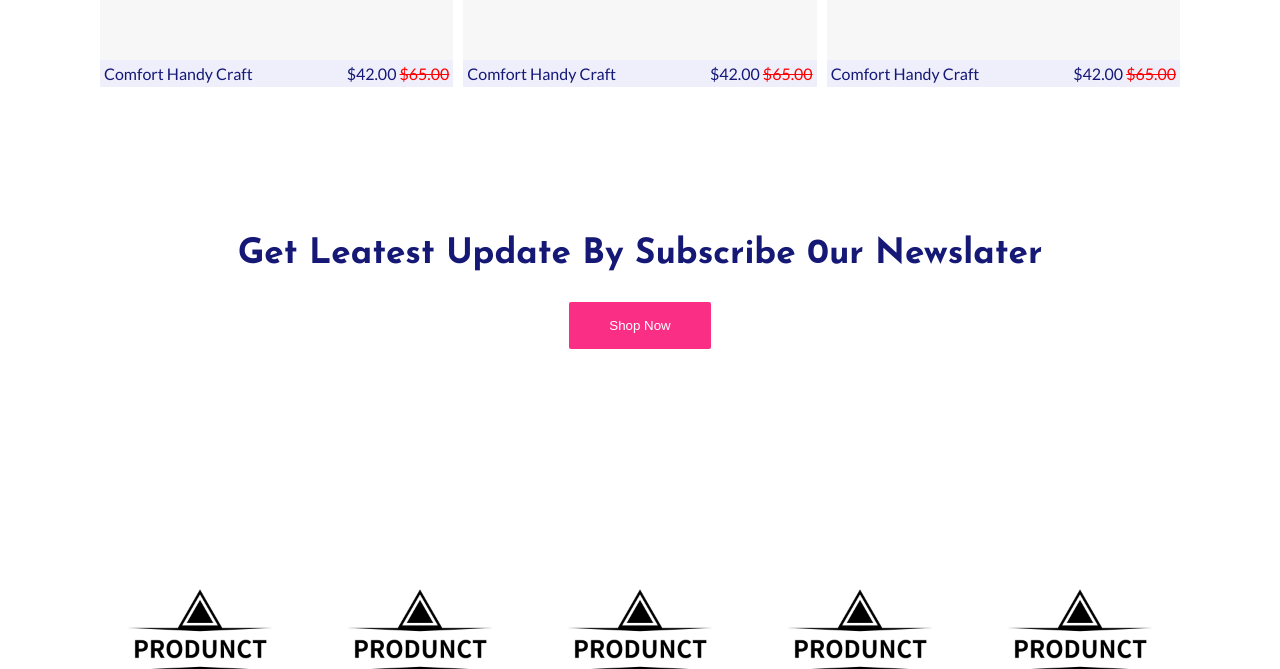
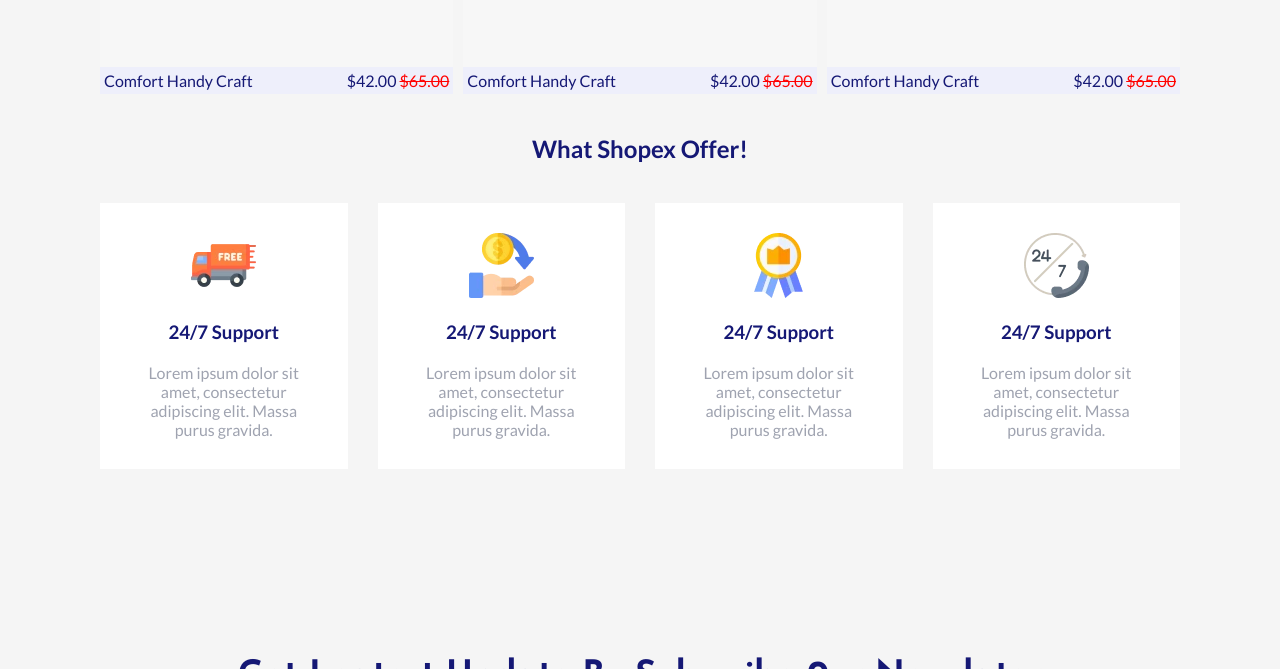
Before and after one commit to jasminabualrub/hekto, a plain HTML site: page index.html in a window 1280 px wide. Shown: the part 1821-2490 px from the top of the page. Drawn offline with Linux system fonts and the light colour scheme.

Commit message:
create shopbox section

```diff
--- a/assets/base.css
+++ b/assets/base.css
@@ -13,7 +13,7 @@ ul {
   --primary: #fb2e86;
   --sucess: #08d15f;
   --mainfont: "Lato", sans-serif;
-  --fontcolor:#151875;
+  --fontcolor: #151875;
 }
 /*بالعادة البوتون بكون اله حدود خارج الحدود فاحنا بنلغي الخاصية وبنعطيها الاوتلاين none*/
 .btn {
@@ -25,8 +25,8 @@ ul {
   border-radius: 2px;
   text-transform: capitalize;
 }
-a{
-  color:#151875;
+a {
+  color: #151875;
 }
 .btn-sucess {
   background-color: var(--sucess);
@@ -80,18 +80,21 @@ a{
 .gap-3 {
   gap: 15px;
 }
-.margin-buttom{
+.gap-4 {
+  gap: 20px;
+}
+.margin-buttom {
   margin-bottom: 40px;
 }
-.margin-top{
+.margin-top {
   margin-top: 40px;
 }
 .text-align {
   text-align: center;
 }
-.justifiy-content{
+.justifiy-content {
   justify-content: center;
 }
-.align-items{
+.align-items {
   align-items: center;
 }
--- a/assets/main.css
+++ b/assets/main.css
@@ -1,5 +1,6 @@
 body {
   font-family: "Lato", sans-serif;
+  background-color: #f5f5f5;
 }
 /* header secion*/
 .header {
@@ -254,10 +255,10 @@ i:hover {
 .leatest-product {
   text-align: center;
 }
-.leatest-product h3 {
+.leatest-product h2,
+.shopbox h2,
+.shopbox h3 {
   color: #151875;
-  font-size: 18px;
-  font-weight: 400;
 }
 .leatest-product ul li {
   color: var(--fontcolor);
@@ -324,6 +325,26 @@ i:hover {
   color: red;
 }
 /*leatest product end*/
+/* shopbox section start*/
+.shopbox .row {
+  gap: 30px;
+}
+.shopbox .card {
+  display: flex;
+  justify-content: center;
+  align-items: center;
+  flex-direction: column;
+  gap: 20px;
+  flex-basis: 25px;
+  flex-grow: 1;
+  padding: 30px;
+  background-color: #ffffff;
+}
+.card-details {
+  color: #9fa3b0;
+}
+
+/* shopbox section end*/
 
 /*newsletter section*/
 .newsletter {
--- a/index.html
+++ b/index.html
@@ -221,9 +221,9 @@
           </div>
         </div>
       </section>
-      <section class="leatest-product">
+      <section class="leatest-product margin-buttom">
         <div class="container">
-          <h3>Leatest Products</h3>
+          <h2>Leatest Products</h2>
           <nav>
             <ul
               class="d-flex gap-2 justifiy-content align-items margin-buttom margin-top"
@@ -430,6 +430,49 @@
           </div>
         </div>
       </section>
+      <section class="shopbox margin-buttom">
+        <div class="container">
+          <h2 class="text-align margin-buttom">What Shopex Offer!</h2>
+          <div class="row">
+            <div class="card">
+              <div class="card-img">
+                <img src="assets/images/shopbox/free-delivery 1.webp" alt="deliverypicture"/>
+              </div>
+              <div class="card-details d-flex flex-direction gap-4 text-align">
+                <h3>24/7 Support</h3>
+                <p>Lorem ipsum dolor sit amet, consectetur adipiscing elit. Massa purus gravida.</p>
+              </div>
+            </div>
+ <div class="card">
+              <div class="card-img">
+                <img src="assets/images/shopbox/cashback 1.webp" alt="cashback"/>
+              </div>
+              <div class="card-details d-flex flex-direction gap-4  text-align">
+                <h3>24/7 Support</h3>
+                <p>Lorem ipsum dolor sit amet, consectetur adipiscing elit. Massa purus gravida.</p>
+              </div>
+            </div>
+             <div class="card">
+              <div class="card-img">
+                <img src="assets/images/shopbox/premium-quality 1.webp" alt="premium-qualitypicture"/>
+              </div>
+              <div class="card-details d-flex flex-direction gap-4  text-align">
+                <h3>24/7 Support</h3>
+                <p>Lorem ipsum dolor sit amet, consectetur adipiscing elit. Massa purus gravida.</p>
+              </div>
+            </div>
+             <div class="card">
+              <div class="card-img">
+                <img src="assets/images/shopbox/24-hours-support 1.webp" alt="24-hours-support 1"/>
+              </div>
+              <div class="card-details d-flex flex-direction gap-4  text-align">
+                <h3>24/7 Support</h3>
+                <p>Lorem ipsum dolor sit amet, consectetur adipiscing elit. Massa purus gravida.</p>
+              </div>
+            </div>
+          </div>
+        </div>
+      </section>
       <section class="newsletter">
         <div class="container">
           <div class="row">
```
Also changed, not shown: assets/images/shopbox/24-hours-support 1.webp (added), assets/images/shopbox/cashback 1.webp (added), assets/images/shopbox/free-delivery 1.webp (added), assets/images/shopbox/premium-quality 1.webp (added).
